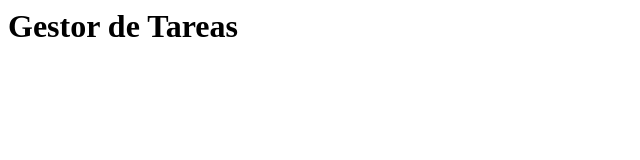
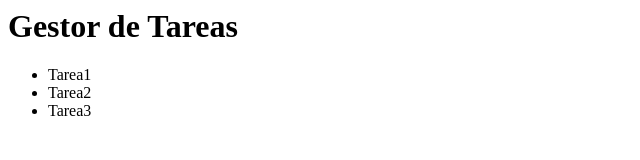
Before and after one commit to Pablo265910/gestor-tareas-issues, a plain HTML site: page index.html in a window 1280 px wide. Shown: the whole page, without its empty margins (0-640 px from the left). Drawn offline with Linux system fonts and the light colour scheme.

Commit message:
feat: Añadir listado de tareas (Fixes #2)

```diff
--- a/index.html
+++ b/index.html
@@ -1 +1,6 @@
 <h1>Gestor de Tareas</h1>
+<ul>
+	<li>Tarea1</li>
+	<li>Tarea2</li>
+	<li>Tarea3</li>
+</ul>
```
